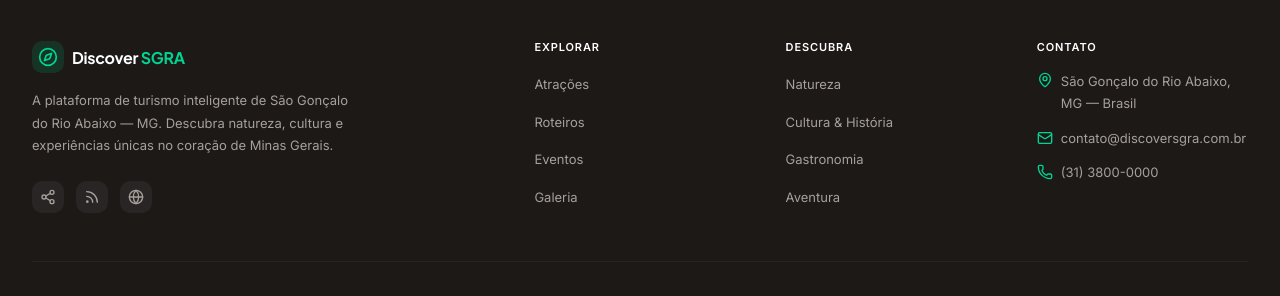
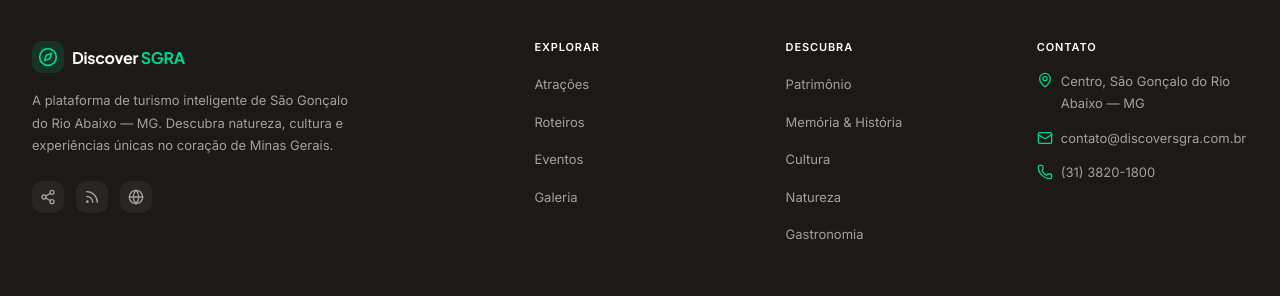
Before and after one commit to luizelemesmo/discover-sgra, a Next.js app: page /routes in a window 1280 px wide. Shown: the part 1526-1822 px from the top of the page. Built offline with nearby package versions, Linux system fonts and the light colour scheme.

Commit message:
feat: update tourism content for São Gonçalo do Rio Abaixo

```diff
--- a/app/layout.tsx
+++ b/app/layout.tsx
@@ -30,11 +30,11 @@ const geistMono = Geist_Mono({
 export const metadata: Metadata = {
   title: "Discover SGRA — Turismo em São Gonçalo do Rio Abaixo",
   description:
-    "Descubra a beleza natural, o patrimônio histórico e as experiências culturais únicas de São Gonçalo do Rio Abaixo, MG. A plataforma de turismo inteligente do Vale do Rio Doce.",
-  keywords: "São Gonçalo do Rio Abaixo, turismo, Minas Gerais, natureza, cultura, patrimônio, SGRA",
+    "Descubra as igrejas históricas, o memorial do Padre João e a Estação Ambiental de Peti em São Gonçalo do Rio Abaixo, MG. A plataforma de turismo inteligente e patrimônio cultural do município.",
+  keywords: "São Gonçalo do Rio Abaixo, turismo, Minas Gerais, patrimônio, igrejas históricas, Padre João, Estação de Peti, SGRA",
   openGraph: {
     title: "Discover SGRA — Turismo Inteligente",
-    description: "A plataforma de turismo de São Gonçalo do Rio Abaixo",
+    description: "A plataforma de turismo e patrimônio cultural de São Gonçalo do Rio Abaixo",
     type: "website",
   },
 };
--- a/components/layout/Footer.tsx
+++ b/components/layout/Footer.tsx
@@ -9,15 +9,11 @@ const links = {
     { label: "Galeria", href: "/gallery" },
   ],
   descubra: [
+    { label: "Patrimônio", href: "/attractions?category=heritage" },
+    { label: "Memória & História", href: "/attractions?category=history" },
+    { label: "Cultura", href: "/attractions?category=culture" },
     { label: "Natureza", href: "/attractions?category=nature" },
-    { label: "Cultura & História", href: "/attractions?category=culture" },
     { label: "Gastronomia", href: "/attractions?category=gastronomy" },
-    { label: "Aventura", href: "/attractions?category=adventure" },
-  ],
-  plataforma: [
-    { label: "Assistente IA", href: "/assistant" },
-    { label: "Recomendações", href: "/routes" },
-    { label: "Patrimônio", href: "/attractions?category=heritage" },
   ],
 };
 
@@ -90,7 +86,7 @@ export default function Footer() {
             <ul className="space-y-3">
               <li className="flex items-start gap-2 font-sans text-[13px] text-stone-400">
                 <MapPin className="h-4 w-4 text-emerald-400 mt-0.5 shrink-0" />
-                <span>São Gonçalo do Rio Abaixo, MG — Brasil</span>
+                <span>Centro, São Gonçalo do Rio Abaixo — MG</span>
               </li>
               <li className="flex items-center gap-2 font-sans text-[13px] text-stone-400">
                 <Mail className="h-4 w-4 text-emerald-400 shrink-0" />
@@ -98,7 +94,7 @@ export default function Footer() {
               </li>
               <li className="flex items-center gap-2 font-sans text-[13px] text-stone-400">
                 <Phone className="h-4 w-4 text-emerald-400 shrink-0" />
-                <span>(31) 3800-0000</span>
+                <span>(31) 3820-1800</span>
               </li>
             </ul>
           </div>
--- a/components/sections/StatsSection.tsx
+++ b/components/sections/StatsSection.tsx
@@ -2,13 +2,13 @@
 
 import { useEffect, useRef, useState } from "react";
 import { motion, useInView } from "framer-motion";
-import { TreePine, Users, Star, Calendar } from "lucide-react";
+import { Landmark, Users, MapPin, TreePine } from "lucide-react";
 
 const stats = [
-  { icon: TreePine, value: 35000, suffix: " ha", label: "Mata Atlântica preservada", color: "text-emerald-600", bg: "bg-emerald-50", iconBg: "bg-emerald-100" },
-  { icon: Users, value: 12000, suffix: "+", label: "Visitantes por ano", color: "text-blue-600", bg: "bg-blue-50", iconBg: "bg-blue-100" },
-  { icon: Star, value: 4.8, suffix: "/5", label: "Avaliação média", color: "text-amber-600", bg: "bg-amber-50", iconBg: "bg-amber-100", decimal: true },
-  { icon: Calendar, value: 6, suffix: "+", label: "Festivais anuais", color: "text-violet-600", bg: "bg-violet-50", iconBg: "bg-violet-100" },
+  { icon: Landmark, value: 4, suffix: "", label: "Bens tombados como patrimônio", color: "text-amber-600", bg: "bg-amber-50", iconBg: "bg-amber-100" },
+  { icon: Users, value: 12475, suffix: "", label: "Habitantes (estimativa 2025)", color: "text-blue-600", bg: "bg-blue-50", iconBg: "bg-blue-100" },
+  { icon: MapPin, value: 89, suffix: " km", label: "De Belo Horizonte", color: "text-violet-600", bg: "bg-violet-50", iconBg: "bg-violet-100" },
+  { icon: TreePine, value: 500, suffix: "+ ha", label: "Preservados na Estação de Peti", color: "text-emerald-600", bg: "bg-emerald-50", iconBg: "bg-emerald-100" },
 ];
 
 function Counter({ target, suffix, decimal }: { target: number; suffix: string; decimal?: boolean }) {
@@ -63,7 +63,7 @@ export default function StatsSection() {
         </motion.div>
 
         <div className="grid grid-cols-2 md:grid-cols-4 gap-4 md:gap-6">
-          {stats.map(({ icon: Icon, value, suffix, label, color, bg, iconBg, decimal }, i) => (
+          {stats.map(({ icon: Icon, value, suffix, label, color, iconBg }, i) => (
             <motion.div
               key={label}
               initial={{ opacity: 0, y: 24 }}
@@ -79,7 +79,7 @@ export default function StatsSection() {
                 className={`font-display font-extrabold ${color} mb-1`}
                 style={{ fontSize: "clamp(1.75rem, 4vw, 2.5rem)", letterSpacing: "-0.04em", lineHeight: 1 }}
               >
-                <Counter target={value} suffix={suffix} decimal={decimal} />
+                <Counter target={value} suffix={suffix} />
               </div>
               <p className="font-sans text-[13px] font-medium text-stone-500 leading-snug mt-1">
                 {label}
--- a/next.config.ts
+++ b/next.config.ts
@@ -1,14 +1,5 @@
 import type { NextConfig } from "next";
 
-const nextConfig: NextConfig = {
-  images: {
-    remotePatterns: [
-      {
-        protocol: "https",
-        hostname: "images.unsplash.com",
-      },
-    ],
-  },
-};
+const nextConfig: NextConfig = {};
 
 export default nextConfig;
```
